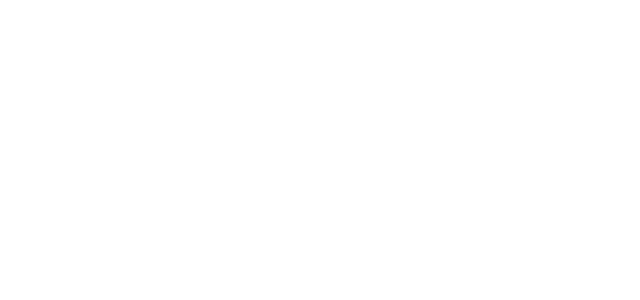
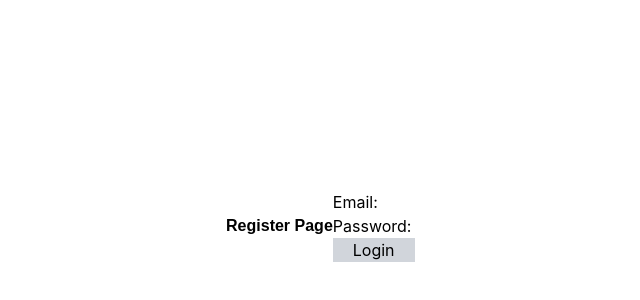
Before and after one commit to morgansansone/gro-project, a React (Create React App) app in the folder frontend/: page /Register in a window 1280 px wide. Before the commit this address had no page. Shown: the part 174-474 px from the top of the page, without its empty margins (195-835 px from the left). Built offline with nearby package versions, Linux system fonts and the light colour scheme.

Commit message:
dashboard and empty pages for login, register, and goal creation

```diff
--- a/frontend/src/App.js
+++ b/frontend/src/App.js
@@ -1,5 +1,7 @@
 import React from 'react';
 import Dashboard from './Dash';
+import Login from './Login';
+import Register from './Register';
 import { Link } from 'react-router-dom';
 
 function App() {
@@ -18,8 +20,8 @@ function App() {
 
         {/* Right Side*/}
         <div className="flex items-center space-x-4">
-          <a href="#" className="text-gray-700 hover:text-green-700">Log In</a>
-          <a href="#" className="bg-green-700 text-white px-4 py-2 rounded hover:bg-green-800">Get Started</a>
+          <Link to='/Login'><a href="#" className="text-gray-700 hover:text-green-700">Log In</a></Link>
+          <Link to='/Register'><a href="#" className="bg-green-700 text-white px-4 py-2 rounded hover:bg-green-800">Get Started</a></Link>
         </div>
       </nav>
 
@@ -37,7 +39,7 @@ function App() {
             />
           </h2>
             <p className="text-lg text-gray-600 mb-6">Mindful savings goals made easy</p>
-            <Link to='/Dashboard'><button className="bg-green-700 text-white px-6 py-3 rounded-lg text-lg hover:bg-green-800">
+            <Link to='/Register'><button className="bg-green-700 text-white px-6 py-3 rounded-lg text-lg hover:bg-green-800">
               Sign Up Today
             </button>
             </Link>
--- a/frontend/src/Dash.js
+++ b/frontend/src/Dash.js
@@ -39,7 +39,7 @@ export default function Dashboard() {
           </div>
         {/* Goals Section */}
           <div className="mt-6 bg-[#f5f7e9] p-6 rounded-lg shadow-md flex justify-between">
-            <button className="bg-green-500 text-white px-3 py-1 rounded-lg w-auto y-auto">Allocate Funds</button>
+            <button className="bg-green-500 text-white px-3 py-1 rounded-lg w-auto h-8">Allocate Funds</button>
               {goals.map((goal, index) => (
                 <div key={index} className="text-center">
                   <div className="w-16 h-16 bg-brown-500 rounded-b-lg mx-auto"></div>
--- /dev/null
+++ b/frontend/src/Login.js
@@ -0,0 +1,25 @@
+import React from 'react';
+import { useState } from "react";
+
+function handleSubmit(event){
+    <Link to='/Dashboard' />
+    event.preventDefault();
+    <Link />
+}
+
+export default function Login() {
+    return(
+       <div className="bg-{#FBFCF7} h-screen flex items-center justify-center">
+            <h1 className="item-start "> Login Page </h1>
+            <form onSubmit={handleSubmit}>
+                <label htmlFor="email">Email: </label>
+                <input type="email" id="email" name="email" required />
+                <br />
+                <label htmlFor="password">Password: </label>
+                <input type="password" id="password" name="password" required />
+                <br />
+                <button type="submit" className="bg-gray-300 px-5">Login</button>
+            </form>
+       </div>
+    );
+}
--- /dev/null
+++ b/frontend/src/Register.js
@@ -0,0 +1,19 @@
+import React from 'react';
+import { useState } from "react";
+
+export default function Register() {
+    return(
+       <div className="bg-{#FBFCF7} h-screen flex items-center justify-center">
+            <h1 className="item-start "> Register Page </h1>
+            <form>
+                <label htmlFor="email">Email: </label>
+                <input type="email" id="email" name="email" required />
+                <br />
+                <label htmlFor="password">Password: </label>
+                <input type="password" id="password" name="password" required />
+                <br />
+                <button type="submit" className="bg-gray-300 px-5">Login</button>
+            </form>
+       </div>
+    );
+}
--- a/frontend/src/index.js
+++ b/frontend/src/index.js
@@ -6,6 +6,8 @@ import reportWebVitals from './reportWebVitals';
 import './index.css';
 import App from './App';
 import Dashboard from './Dash';
+import Login from './Login';
+import Register from './Register';
 
 const root = ReactDOM.createRoot(document.getElementById('root'));
 root.render(
@@ -14,6 +16,8 @@ root.render(
   <Routes>
     <Route path="/" element={<App />} />
     <Route path="/Dashboard" element={<Dashboard />} />
+    <Route path ="/Login" element={<Login />} />
+    <Route path ="/Register" element={<Register />} />
   </Routes>
   </BrowserRouter>
   </React.StrictMode>
```
Also changed, not shown: frontend/src/Goal_create.js (added).
